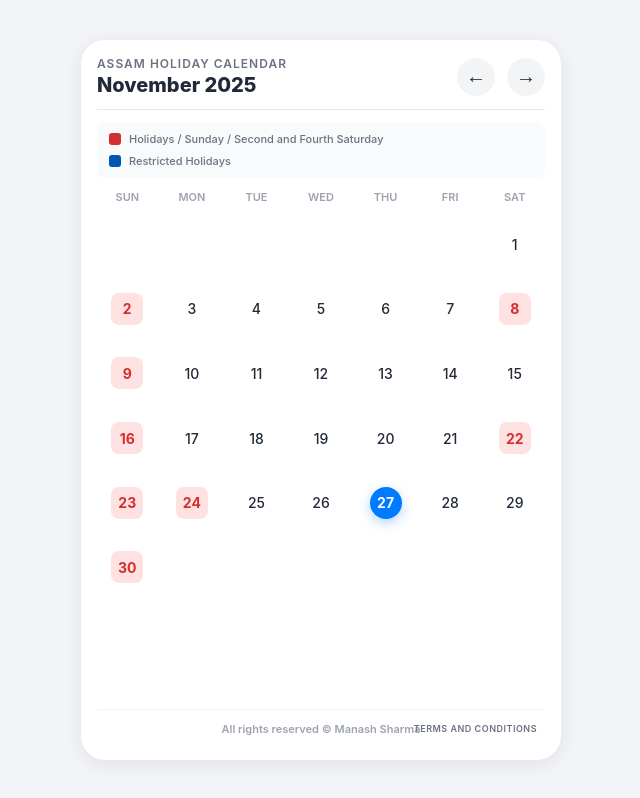
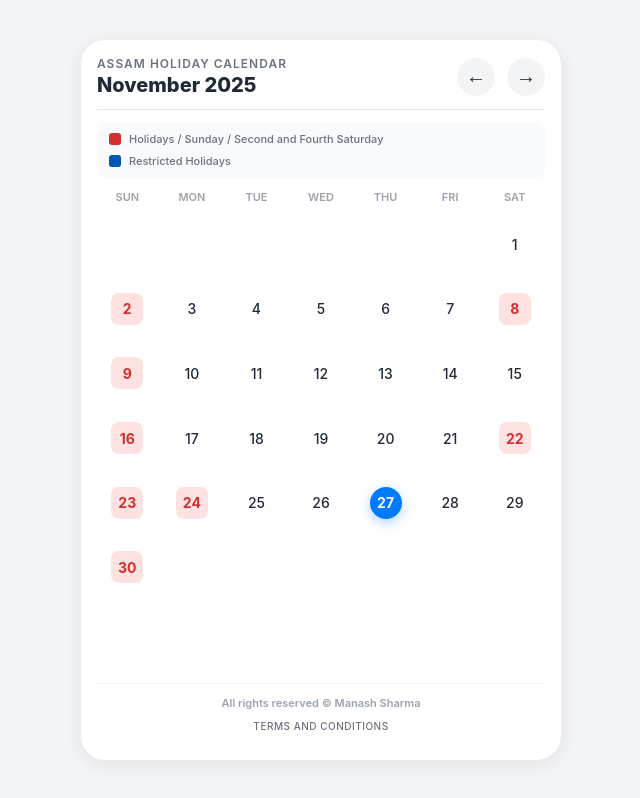
Before and after one commit to altOpen/Calender, a plain HTML site: page index.html in a window 1280 px wide. Shown: the whole page, without its empty margins (319-959 px from the left). Drawn offline with Linux system fonts and the light colour scheme.

Commit message:
Update title and icons in index.html

```diff
--- a/index.html
+++ b/index.html
@@ -3,25 +3,14 @@
 <head>
 <meta charset="utf-8" />
 <meta name="viewport" content="width=device-width, initial-scale=1, maximum-scale=1, user-scalable=no" />
-<title>Japi</title>
+<title>Assam Holiday Calendar</title>
 
-<!-- ========================================== -->
-<!-- APP ICON CONFIGURATION (CDN FIXED)         -->
-<!-- ========================================== -->
-<!-- We use jsdelivr to serve the GitHub image as a proper raw file -->
-<link rel="icon" type="image/png" href="https://cdn.jsdelivr.net/gh/altOpen/Calender@main/logo.png">
-<link rel="shortcut icon" href="https://cdn.jsdelivr.net/gh/altOpen/Calender@main/logo.png">
-<meta name="theme-color" content="#d32f2f">
-
-<!-- iOS Configuration -->
 <meta name="apple-mobile-web-app-capable" content="yes">
 <meta name="apple-mobile-web-app-status-bar-style" content="black-translucent">
-<meta name="apple-mobile-web-app-title" content="Japi">
-<link rel="apple-touch-icon" href="https://cdn.jsdelivr.net/gh/altOpen/Calender@main/logo.png">
+<meta name="apple-mobile-web-app-title" content="Japi - Holiday Calender">
 
-<!-- Android Manifest (Embedded) -->
-<!-- Uses the absolute CDN URL to ensure Android downloads the specific logo, not the default GitHub one -->
-<link rel="manifest" href='data:application/manifest+json,{"short_name":"Japi","name":"Japi","icons":[{"src":"https://cdn.jsdelivr.net/gh/altOpen/Calender@main/logo.png","type":"image/png","sizes":"192x192","purpose":"any maskable"},{"src":"https://cdn.jsdelivr.net/gh/altOpen/Calender@main/logo.png","type":"image/png","sizes":"512x512","purpose":"any maskable"}],"start_url":".","display":"standalone","theme_color":"#d32f2f","background_color":"#ffffff"}'>
+<link rel="apple-touch-icon" href="https://github.com/altOpen/Calender/blob/main/logo.png?raw=true">
+<link rel="icon" type="image/png" href="https://github.com/altOpen/Calender/blob/main/logo.png?raw=true">
 
 <style>
   :root {
@@ -213,21 +202,18 @@
     color: var(--text-main);
   }
 
-  /* --- FOOTER (Updated) --- */
+  /* --- FOOTER --- */
   footer {
     flex-shrink: 0;
     padding-top: 12px;
     padding-bottom: 8px;
     border-top: 1px solid #f3f4f6;
     background: var(--card-bg);
-
-    /* Layout for stacking text + button */
     display: flex;
     flex-direction: column;
     justify-content: center;
     align-items: center;
     gap: 6px;
-    position: relative;
   }
 
   .copyright-text {
@@ -236,32 +222,30 @@
     color: #9ca3af;
   }
 
-  /* Terms Button: Absolute Right, Bottom aligned */
   #infoBtn {
-    position: absolute;
-    right: 0;
-    bottom: 6px;
-
     background: transparent;
     border: none;
     box-shadow: none;
     padding: 4px 8px;
     font-family: var(--font-family);
-    font-size: 9px;
-    font-weight: 600;
+    font-size: 10px;
+    font-weight: 500;
     color: var(--text-muted);
     text-transform: uppercase;
     letter-spacing: 0.5px;
     cursor: pointer;
     -webkit-tap-highlight-color: transparent;
+    border-radius: 4px;
     transition: all 0.2s;
   }
 
   #infoBtn:active {
     color: var(--primary-blue);
+    background: #eff6ff;
   }
 
   /* --- DATE STYLES --- */
+
   .holiday .day-number,
   .sunday .day-number,
   .sat-special .day-number {
@@ -400,7 +384,6 @@
 
 </div>
 
-<!-- Modal -->
 <div id="modalOverlay">
   <div id="modalBox">
     <div id="modalTitle">Info</div>
@@ -529,9 +512,11 @@ function renderCalendar(){
 
     let classes = [];
 
+    // Check Full Holiday
     let holidayName = currentHolidayList[key];
     let isHoliday = !!holidayName;
 
+    // Check Restricted Holiday
     let restrictedName = currentRestrictedList[key];
     let isRestricted = !!restrictedName;
 
@@ -575,6 +560,7 @@ function handleDateClick(info){
   const dow = info.dateObj.getDay();
   let msg = "";
 
+  // 1. Priority: Full Holiday
   if(info.isHoliday){
     msg = info.holidayName;
     if(dow === 0) msg += " (Sunday)";
@@ -586,6 +572,7 @@ function handleDateClick(info){
     return;
   }
 
+  // 2. Priority: Restricted Holiday
   if(info.isRestricted){
     msg = "Restricted Holiday: " + info.restrictedName;
     if(dow === 0) msg += " (Sunday)";
@@ -611,4 +598,4 @@ renderCalendar();
 </script>
 
 </body>
-</html>
+    </html>
```
